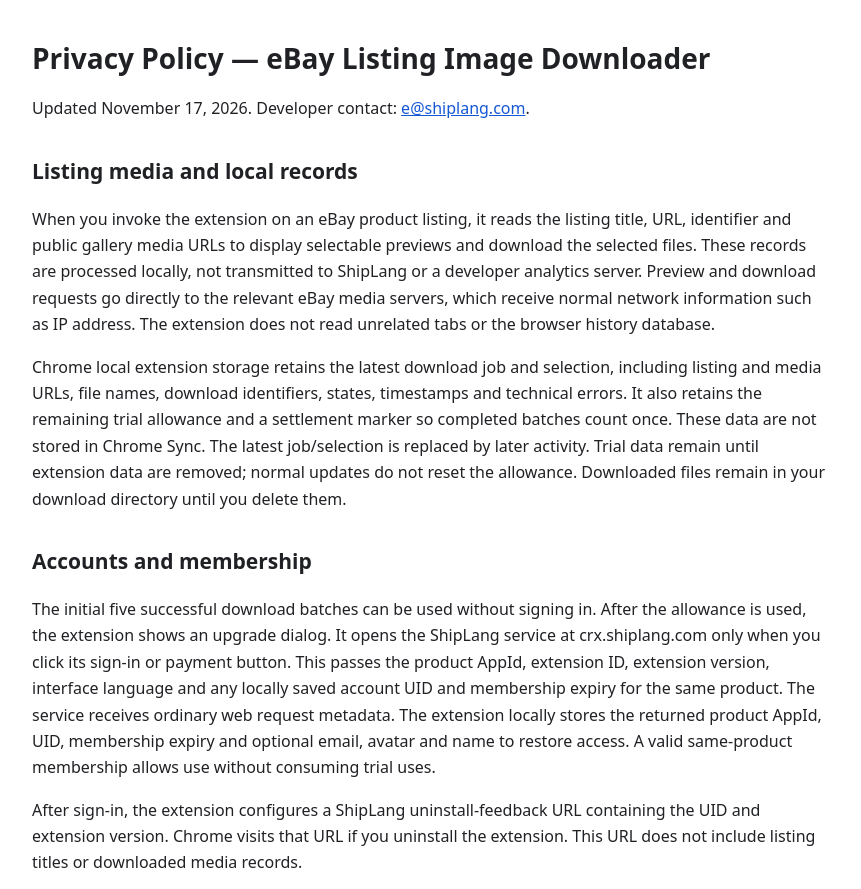
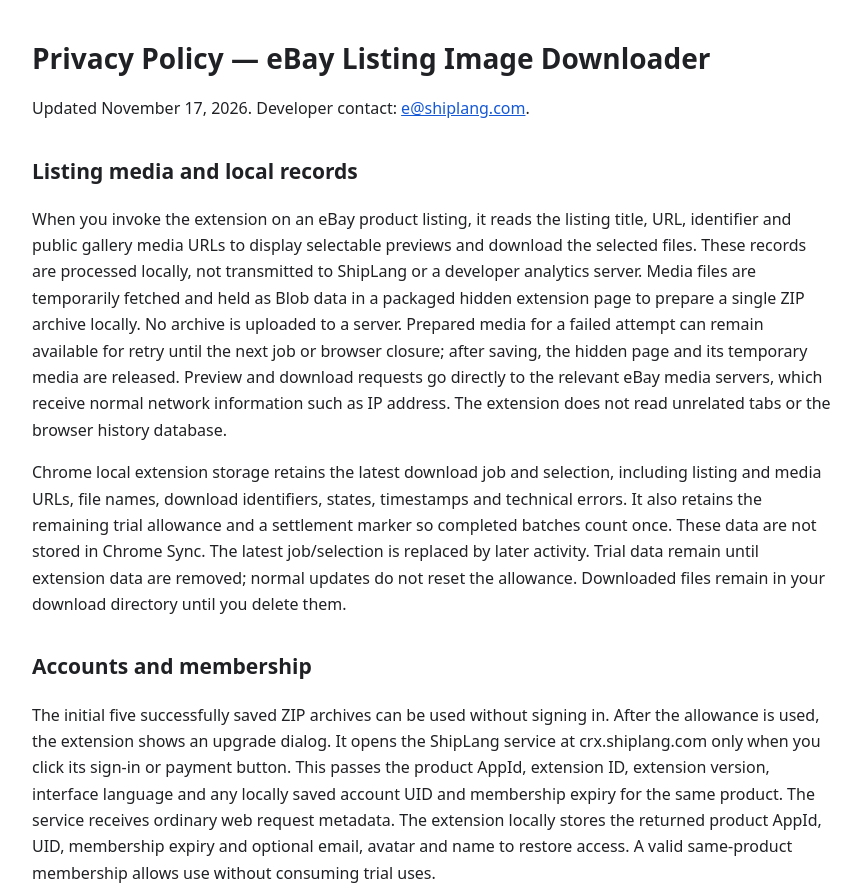
Before and after one commit to 84583728/privacy, a plain HTML site: page docs/xiao_ebayimages_52e/index.html in a window 1280 px wide. Shown: the top 889 px of the page, without its empty margins (208-1069 px from the left). Drawn offline with Linux system fonts and the light colour scheme.

Commit message:
Update docs/xiao_ebayimages_52e/index.html

```diff
--- a/docs/xiao_ebayimages_52e/index.html
+++ b/docs/xiao_ebayimages_52e/index.html
@@ -2,16 +2,16 @@
 <meta name="extension-policy-author" content="xiao_ebayimages_52e"><meta charset="utf-8"><meta name="viewport" content="width=device-width,initial-scale=1"><title>Privacy Policy — eBay Listing Image Downloader</title><style>body{font:16px/1.65 system-ui,sans-serif;color:#202124;max-width:800px;margin:40px auto;padding:0 22px}h1{font-size:28px;line-height:1.3}h2{font-size:21px;margin-top:32px}a{color:#1558d6;overflow-wrap:anywhere}</style></head><body><h1>Privacy Policy — eBay Listing Image Downloader</h1>
 <p>Updated November 17, 2026. Developer contact: <a href="mailto:e@shiplang.com">e@shiplang.com</a>.</p>
 <h2>Listing media and local records</h2>
-<p>When you invoke the extension on an eBay product listing, it reads the listing title, URL, identifier and public gallery media URLs to display selectable previews and download the selected files. These records are processed locally, not transmitted to ShipLang or a developer analytics server. Preview and download requests go directly to the relevant eBay media servers, which receive normal network information such as IP address. The extension does not read unrelated tabs or the browser history database.</p>
+<p>When you invoke the extension on an eBay product listing, it reads the listing title, URL, identifier and public gallery media URLs to display selectable previews and download the selected files. These records are processed locally, not transmitted to ShipLang or a developer analytics server. Media files are temporarily fetched and held as Blob data in a packaged hidden extension page to prepare a single ZIP archive locally. No archive is uploaded to a server. Prepared media for a failed attempt can remain available for retry until the next job or browser closure; after saving, the hidden page and its temporary media are released. Preview and download requests go directly to the relevant eBay media servers, which receive normal network information such as IP address. The extension does not read unrelated tabs or the browser history database.</p>
 <p>Chrome local extension storage retains the latest download job and selection, including listing and media URLs, file names, download identifiers, states, timestamps and technical errors. It also retains the remaining trial allowance and a settlement marker so completed batches count once. These data are not stored in Chrome Sync. The latest job/selection is replaced by later activity. Trial data remain until extension data are removed; normal updates do not reset the allowance. Downloaded files remain in your download directory until you delete them.</p>
 <h2>Accounts and membership</h2>
-<p>The initial five successful download batches can be used without signing in. After the allowance is used, the extension shows an upgrade dialog. It opens the ShipLang service at crx.shiplang.com only when you click its sign-in or payment button. This passes the product AppId, extension ID, extension version, interface language and any locally saved account UID and membership expiry for the same product. The service receives ordinary web request metadata. The extension locally stores the returned product AppId, UID, membership expiry and optional email, avatar and name to restore access. A valid same-product membership allows use without consuming trial uses.</p>
+<p>The initial five successfully saved ZIP archives can be used without signing in. After the allowance is used, the extension shows an upgrade dialog. It opens the ShipLang service at crx.shiplang.com only when you click its sign-in or payment button. This passes the product AppId, extension ID, extension version, interface language and any locally saved account UID and membership expiry for the same product. The service receives ordinary web request metadata. The extension locally stores the returned product AppId, UID, membership expiry and optional email, avatar and name to restore access. A valid same-product membership allows use without consuming trial uses.</p>
 <p>After sign-in, the extension configures a ShipLang uninstall-feedback URL containing the UID and extension version. Chrome visits that URL if you uninstall the extension. This URL does not include listing titles or downloaded media records.</p>
 <p>ShipLang.com protects and retains the email, avatar and membership expiration information needed for login and membership until you request deletion. To request deletion, email <a href="mailto:support@shiplang.com">support@shiplang.com</a>, identify this extension by its name or download link and describe your request and reason. Requests are processed within seven days, with no backup retained. Removing the extension removes its Chrome local extension records but does not by itself delete a ShipLang account or downloaded files.</p>
 <h2>External login and checkout</h2>
 <p>Login and payment take place in external service windows. The extension does not read or store card numbers, bank credentials or Google passwords. If you choose Google sign-in, Google's handling of account data is described in the <a href="https://policies.google.com/privacy">Google Privacy Policy</a>. The checkout page identifies the payment processor before payment. If you choose a PayPro Global checkout, see the <a href="https://docs.payproglobal.com/documents/legal/privacyPolicy.pdf">PayPro Global Privacy Policy</a>; if you choose a Stripe checkout, see the <a href="https://stripe.com/privacy">Stripe Privacy Policy</a>. These links describe the respective external services and do not imply that every payment method is available.</p>
 <h2>Permissions</h2>
-<ul><li><strong>activeTab:</strong> temporary access to the current listing after you invoke the extension.</li><li><strong>scripting:</strong> run the packaged gallery-reading function in that authorized tab.</li><li><strong>downloads:</strong> save selected media, inspect only download IDs from the extension's own latest job, remove a newly created file with an unexpected media type, and open the downloads folder.</li><li><strong>storage:</strong> retain the latest job/selection, trial allowance and account/membership state locally.</li></ul>
+<ul><li><strong>activeTab:</strong> temporary access to the current listing after you invoke the extension.</li><li><strong>scripting:</strong> run the packaged gallery-reading function in that authorized tab.</li><li><strong>downloads:</strong> save one ZIP containing the selected media, inspect the download ID from the extension's own latest job, and open the downloads folder.</li><li><strong>storage:</strong> retain the latest job/selection, trial allowance and account/membership state locally.</li><li><strong>offscreen:</strong> prepare the ZIP and retain its local Blob URL in a hidden packaged document so closing the toolbar popup does not interrupt preparation or saving.</li></ul>
 <p>There are no permanent host permissions or remote executable scripts. Listing records are not sold or used for advertising, unrelated profiling or creditworthiness. The extension contains no developer analytics or advertising tracker. External sites have their own policies and network logging.</p>
 <h2>Developer and service relationship</h2>
 <p>This extension is offered by an independent developer in partnership with ShipLang. The product does not represent ShipLang. ShipLang provides AI development software and login/payment infrastructure for developers building products with AI. The extension is not affiliated with or endorsed by eBay Inc. For product or privacy questions, contact e@shiplang.com.</p>
```
